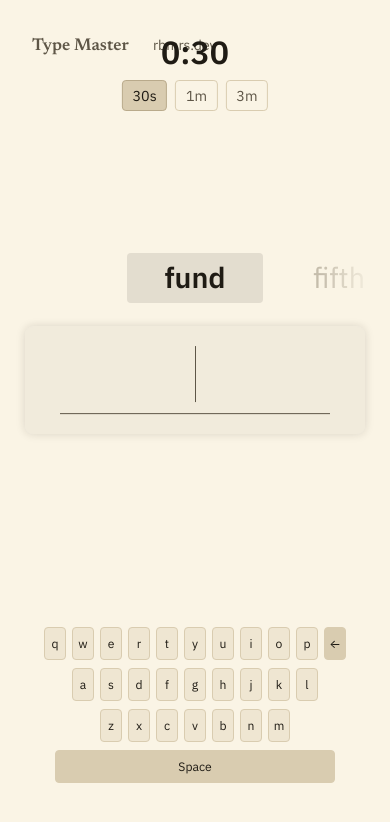
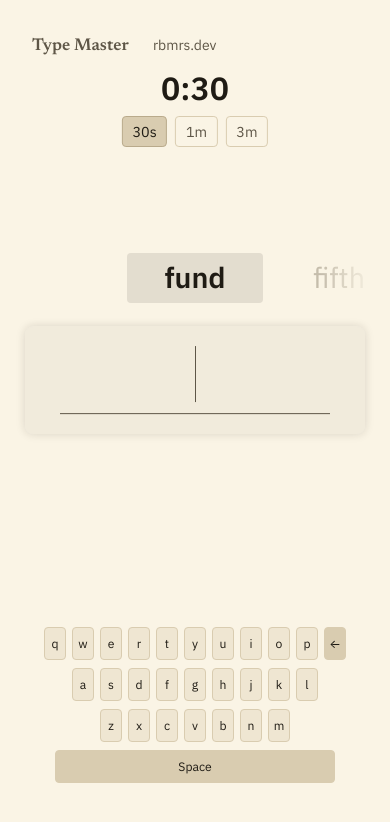
Before and after one commit to rbmrs/thetypemaster, a React (Vite) app: page / in a window 390 px wide. Shown: the top 822 px of the page. Built offline with nearby package versions, Linux system fonts and the light colour scheme.

Commit message:
Move the timer below the header on narrow screens
Refs rbmrs/rbmrs.github.io#13

Co-Authored-By: Claude Opus 5.5 <noreply@anthropic.com>

```diff
--- a/src/index.css
+++ b/src/index.css
@@ -695,3 +695,9 @@ html.embed .app {
 html.embed body {
   overflow: hidden;
 }
+/* Narrow screens: the header would sit under the centred timer, so move the timer below it. */
+@media (max-width: 700px) {
+  .timer-container {
+    top: 4.25rem;
+  }
+}
```
